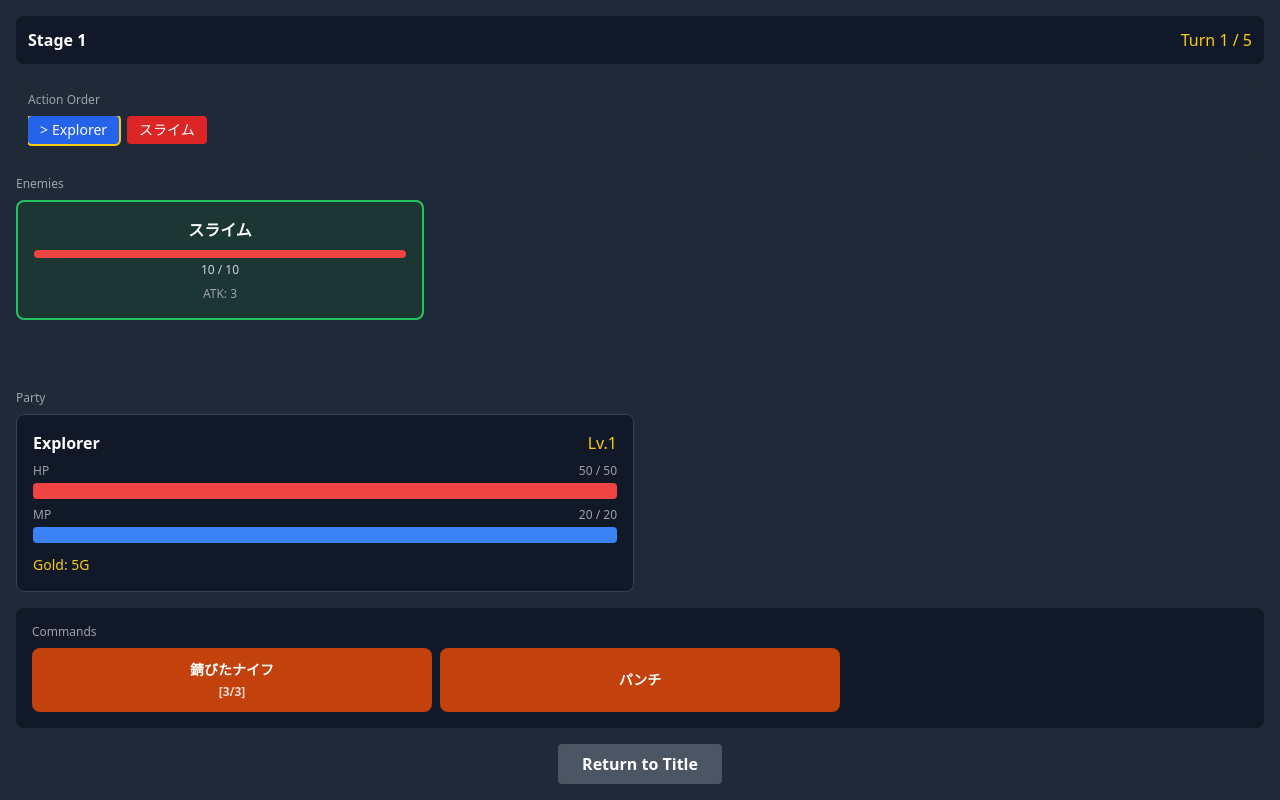
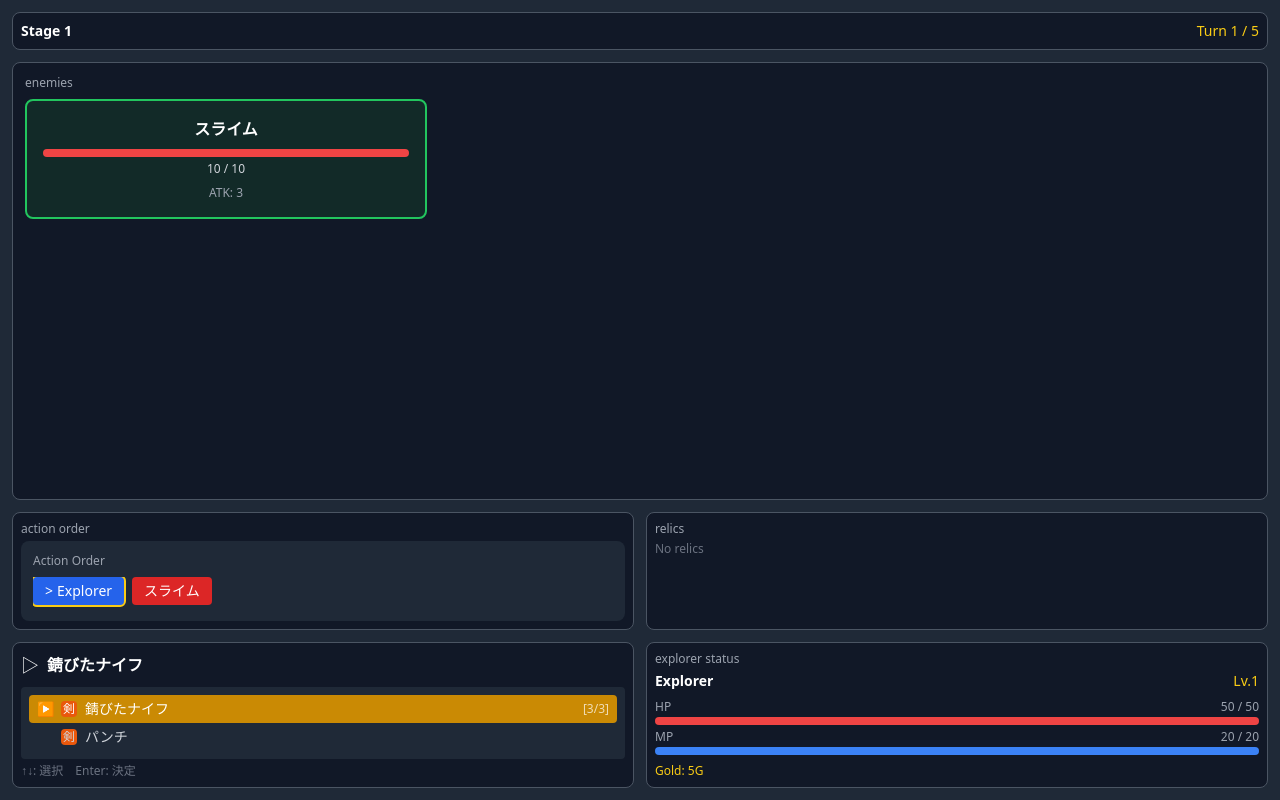
Before and after one commit to wakepon/RogueliteCommandBattleJS, a React (Vite) app: page / in a window 1280 px wide. Both pictures are taken after a click on the button "Start". Built offline with nearby package versions, Linux system fonts and the light colour scheme.

Commit message:
UIレイアウト修正

```diff
--- a/src/Components/Battle/BattleScreen.tsx
+++ b/src/Components/Battle/BattleScreen.tsx
@@ -6,7 +6,7 @@ import { PlayerStatus } from './PlayerStatus'
 import { EnemyDisplay } from './EnemyDisplay'
 import { TurnIndicator } from './TurnIndicator'
 import { CommandList } from './CommandList'
-import { TargetSelector } from './TargetSelector'
+import { TargetSelector, getTargetSelectionState } from './TargetSelector'
 import { DamagePopup } from './DamagePopup'
 
 // 敵ターンをスキップするまでの遅延（ミリ秒）
@@ -72,10 +72,10 @@ export function BattleScreen() {
   const isSelectingTarget = selectedCommand !== null
 
   return (
-    <div className="min-h-screen bg-gray-800 p-4 flex flex-col">
-      {/* ヘッダー: ステージ情報 */}
-      <div className="bg-gray-900 p-3 rounded-lg mb-4">
-        <div className="flex justify-between items-center text-white">
+    <div className="min-h-screen bg-gray-800 p-3 flex flex-col">
+      {/* 1. ステージ情報（上部バー） */}
+      <div className="bg-gray-900 border border-gray-600 p-2 rounded-lg mb-3">
+        <div className="flex justify-between items-center text-white text-sm">
           <span className="font-bold">Stage {run.currentStage}</span>
           <span className="text-yellow-400">
             Turn {turn} / {turnLimit}
@@ -83,32 +83,31 @@ export function BattleScreen() {
         </div>
       </div>
 
-      {/* 行動順表示 */}
-      <div className="mb-4">
-        <TurnIndicator
-          actionQueue={actionQueue}
-          currentActorIndex={currentActorIndex}
-          party={party}
-          enemies={enemies}
-        />
-      </div>
+      {/* 2. 敵エリア（大きなメインエリア） */}
+      <div className="flex-1 bg-gray-900 border border-gray-600 p-3 rounded-lg mb-3 relative min-h-[200px]">
+        <div className="text-xs text-gray-400 mb-2">enemies</div>
+        <div className="grid grid-cols-2 md:grid-cols-3 gap-3">
+          {enemies.map((enemy) => {
+            // ターゲット選択中の場合、選択状態を取得
+            const { isSelected, isHighlighted } = isSelectingTarget
+              ? getTargetSelectionState(enemy, selectedTargetId, selectedCommand.targetType)
+              : { isSelected: false, isHighlighted: false }
 
-      {/* 敵エリア */}
-      <div className="flex-1 mb-4 relative">
-        <div className="text-xs text-gray-400 mb-2">Enemies</div>
-        <div className="grid grid-cols-2 md:grid-cols-3 gap-3">
-          {enemies.map((enemy) => (
+            return (
               <EnemyDisplay
                 key={enemy.instanceId}
                 enemy={enemy}
                 isCurrentActor={isEnemyCurrent(enemy)}
+                isTargetSelected={isSelected}
+                isTargetHighlighted={isHighlighted}
+                onSelect={isSelectingTarget && enemy.currentHp > 0 ? () => selectTarget(enemy.instanceId) : undefined}
               />
-          ))}
+            )
+          })}
         </div>
 
         {/* ダメージポップアップ */}
         {damagePopups.map((popup) => {
-          // targetIdから敵のインデックスを取得
           const targetIndex = enemies.findIndex(e => e.instanceId === popup.targetId)
           if (targetIndex === -1) return null
 
@@ -124,22 +123,44 @@ export function BattleScreen() {
         })}
       </div>
 
-      {/* プレイヤーステータス */}
-      <div className="mb-4">
-        <div className="text-xs text-gray-400 mb-2">Party</div>
-        <div className="grid grid-cols-1 md:grid-cols-2 gap-3">
-          {party.map(explorer => (
-            <PlayerStatus
-              key={explorer.id}
-              explorer={explorer}
-              gold={gold}
+      {/* 3. 行動順 | レリック（横並び） */}
+      <div className="grid grid-cols-2 gap-3 mb-3">
+        {/* 行動順 */}
+        <div className="bg-gray-900 border border-gray-600 p-2 rounded-lg">
+          <div className="text-xs text-gray-400 mb-1">action order</div>
+          <TurnIndicator
+            actionQueue={actionQueue}
+            currentActorIndex={currentActorIndex}
+            party={party}
+            enemies={enemies}
           />
-          ))}
+        </div>
+
+        {/* レリック（プレースホルダー - Slice 6で実装） */}
+        <div className="bg-gray-900 border border-gray-600 p-2 rounded-lg">
+          <div className="text-xs text-gray-400 mb-1">relics</div>
+          <div className="flex gap-1 flex-wrap">
+            {run.relics.length === 0 ? (
+              <span className="text-gray-500 text-xs">No relics</span>
+            ) : (
+              run.relics.map((relicId, index) => (
+                <div
+                  key={`relic-${index}`}
+                  className="w-8 h-8 bg-gray-700 rounded flex items-center justify-center text-xs text-white"
+                  title={relicId}
+                >
+                  ?
+                </div>
+              ))
+            )}
+          </div>
         </div>
       </div>
 
-      {/* コマンド選択エリア */}
-      <div className="mb-4">
+      {/* 4. コマンド | 探索者ステータス（横並び） */}
+      <div className="grid grid-cols-2 gap-3">
+        {/* コマンド選択 */}
+        <div className="bg-gray-900 border border-gray-600 p-2 rounded-lg">
           <CommandList
             commands={allCommands}
             availableCommands={availableCommands}
@@ -149,19 +170,23 @@ export function BattleScreen() {
           />
         </div>
 
-      {/* フッター */}
-      <div className="flex justify-center">
-        <Button variant="secondary" onClick={returnToTitle}>
-          Return to Title
-        </Button>
+        {/* 探索者ステータス */}
+        <div className="bg-gray-900 border border-gray-600 p-2 rounded-lg">
+          <div className="text-xs text-gray-400 mb-1">explorer status</div>
+          <PlayerStatus
+            explorer={explorer}
+            gold={gold}
+          />
+        </div>
       </div>
 
-      {/* ターゲット選択モーダル */}
+      {/* ターゲット選択ロジック（UIなし） */}
       {isSelectingTarget && (
         <TargetSelector
           enemies={enemies}
           selectedTargetId={selectedTargetId}
           targetType={selectedCommand.targetType}
+          columns={2}
           onSelectTarget={selectTarget}
           onConfirm={executeCommand}
           onCancel={cancelCommand}
--- a/src/Components/Battle/CommandList.tsx
+++ b/src/Components/Battle/CommandList.tsx
@@ -1,28 +1,21 @@
+import { useState, useEffect, useCallback } from 'react'
 import { ExplorerWeapon, WeaponInstance } from '../../Lib/Types/Weapon'
 import { SpellInstance } from '../../Lib/Types/Spell'
 
 interface CommandListProps {
-  commands: (ExplorerWeapon | SpellInstance)[]  // 全てのコマンド（武器+魔法）
-  availableCommands: (ExplorerWeapon | SpellInstance)[]  // 使用可能なコマンド
+  commands: (ExplorerWeapon | SpellInstance)[]
+  availableCommands: (ExplorerWeapon | SpellInstance)[]
   selectedCommand: ExplorerWeapon | SpellInstance | null
   onSelectCommand: (command: ExplorerWeapon | SpellInstance) => void
-  disabled: boolean  // プレイヤーターンでない場合はtrue
+  disabled: boolean
 }
 
 // コマンドが使用可能かどうかを判定
-function isCommandAvailable(
+function isCommandAvailableCheck(
   command: ExplorerWeapon | SpellInstance,
   availableCommands: (ExplorerWeapon | SpellInstance)[]
 ): boolean {
   return availableCommands.some(c => c.id === command.id)
-}
-
-// コマンドが選択中かどうかを判定
-function isCommandSelected(
-  command: ExplorerWeapon | SpellInstance,
-  selectedCommand: ExplorerWeapon | SpellInstance | null
-): boolean {
-  return selectedCommand?.id === command.id
 }
 
 // 武器かどうかを判定
@@ -33,30 +26,14 @@ function isWeapon(command: ExplorerWeapon | SpellInstance): command is ExplorerW
 // 残り使用回数の表示
 function getUsesDisplay(command: ExplorerWeapon | SpellInstance): string {
   if (isWeapon(command)) {
-    // パンチ（maxUses === null）は無限
     if (command.maxUses === null) {
       return ''
     }
-    // 武器インスタンス
     const weapon = command as WeaponInstance
     return `[${weapon.currentUses}/${weapon.maxUses}]`
   }
-  // 魔法はMP消費を表示
   const spell = command as SpellInstance
   return `${spell.mpCost}MP`
-}
-
-// コマンドカテゴリに応じた色
-function getCommandColor(command: ExplorerWeapon | SpellInstance, isAvailable: boolean): string {
-  if (!isAvailable) {
-    return 'bg-gray-600 text-gray-400'
-  }
-
-  if (isWeapon(command)) {
-    return 'bg-orange-700 hover:bg-orange-600 text-white'
-  }
-  // 魔法
-  return 'bg-purple-700 hover:bg-purple-600 text-white'
 }
 
 export function CommandList({
@@ -66,37 +43,144 @@ export function CommandList({
   onSelectCommand,
   disabled,
 }: CommandListProps) {
+  // カーソル位置
+  const [cursorIndex, setCursorIndex] = useState(0)
+
+  // 使用可能なコマンドのインデックスリスト
+  const availableIndices = commands
+    .map((cmd, idx) => ({ cmd, idx }))
+    .filter(({ cmd }) => isCommandAvailableCheck(cmd, availableCommands))
+    .map(({ idx }) => idx)
+
+  // カーソル位置が有効範囲外なら調整
+  useEffect(() => {
+    if (availableIndices.length > 0 && !availableIndices.includes(cursorIndex)) {
+      setCursorIndex(availableIndices[0])
+    }
+  }, [availableIndices, cursorIndex])
+
+  // コマンドが確定されたらカーソルをそこに合わせる
+  useEffect(() => {
+    if (selectedCommand) {
+      const idx = commands.findIndex(c => c.id === selectedCommand.id)
+      if (idx !== -1) {
+        setCursorIndex(idx)
+      }
+    }
+  }, [selectedCommand, commands])
+
+  // キーボード操作
+  const handleKeyDown = useCallback((e: KeyboardEvent) => {
+    if (disabled || availableIndices.length === 0) return
+
+    const currentAvailableIdx = availableIndices.indexOf(cursorIndex)
+
+    switch (e.key) {
+      case 'ArrowUp':
+      case 'w':
+      case 'W':
+        e.preventDefault()
+        if (currentAvailableIdx > 0) {
+          setCursorIndex(availableIndices[currentAvailableIdx - 1])
+        } else {
+          // 最初から最後へループ
+          setCursorIndex(availableIndices[availableIndices.length - 1])
+        }
+        break
+
+      case 'ArrowDown':
+      case 's':
+      case 'S':
+        e.preventDefault()
+        if (currentAvailableIdx < availableIndices.length - 1) {
+          setCursorIndex(availableIndices[currentAvailableIdx + 1])
+        } else {
+          // 最後から最初へループ
+          setCursorIndex(availableIndices[0])
+        }
+        break
+
+      case 'Enter':
+      case ' ':
+        e.preventDefault()
+        if (availableIndices.includes(cursorIndex)) {
+          onSelectCommand(commands[cursorIndex])
+        }
+        break
+    }
+  }, [disabled, availableIndices, cursorIndex, commands, onSelectCommand])
+
+  // キーボードイベントのリスナー登録
+  useEffect(() => {
+    // ターゲット選択中（selectedCommand != null）はCommandListのキー操作を無効化
+    if (selectedCommand !== null) return
+
+    window.addEventListener('keydown', handleKeyDown)
+    return () => window.removeEventListener('keydown', handleKeyDown)
+  }, [handleKeyDown, selectedCommand])
+
+  // カーソル位置のコマンド名
+  const cursorCommand = commands[cursorIndex]
+  const displayName = cursorCommand?.name || ''
+
   return (
-    <div className="bg-gray-900 p-4 rounded-lg">
-      <div className="text-xs text-gray-400 mb-2">Commands</div>
-      <div className="grid grid-cols-2 md:grid-cols-3 gap-2">
-        {commands.map((command) => {
-          const isAvailable = !disabled && isCommandAvailable(command, availableCommands)
-          const isSelected = isCommandSelected(command, selectedCommand)
-          const colorClass = getCommandColor(command, isAvailable)
+    <div>
+      {/* 選択中コマンド表示 */}
+      <div className="flex items-center gap-2 mb-2 text-white">
+        <span className="text-lg">▷</span>
+        <span className="font-bold">{displayName}</span>
+      </div>
+
+      {/* コマンドリスト（縦並び） */}
+      <div className="bg-gray-800 rounded p-2 max-h-32 overflow-y-auto">
+        {commands.map((command, index) => {
+          const isAvailable = !disabled && isCommandAvailableCheck(command, availableCommands)
+          const isCursor = index === cursorIndex
           const usesDisplay = getUsesDisplay(command)
 
           return (
-            <button
+            <div
               key={command.id}
-              onClick={() => onSelectCommand(command)}
-              disabled={!isAvailable}
+              onClick={() => {
+                if (isAvailable) {
+                  setCursorIndex(index)
+                  onSelectCommand(command)
+                }
+              }}
               className={`
-                p-3 rounded-lg font-bold text-sm transition-all
-                ${colorClass}
-                ${isSelected ? 'ring-2 ring-yellow-400' : ''}
-                ${!isAvailable ? 'cursor-not-allowed opacity-50' : ''}
+                flex items-center gap-2 px-2 py-1 rounded cursor-pointer text-sm
+                ${isCursor ? 'bg-yellow-600 text-white' : 'text-gray-300'}
+                ${!isAvailable ? 'opacity-40 cursor-not-allowed' : 'hover:bg-gray-700'}
               `}
             >
-              <div className="truncate">{command.name}</div>
+              {/* カーソルインジケーター */}
+              <span className={`w-4 ${isCursor ? 'text-white' : 'text-transparent'}`}>
+                ▶
+              </span>
+
+              {/* コマンドカテゴリアイコン */}
+              <span className={`
+                w-4 h-4 rounded text-xs flex items-center justify-center
+                ${isWeapon(command) ? 'bg-orange-600' : 'bg-purple-600'}
+              `}>
+                {isWeapon(command) ? '剣' : '魔'}
+              </span>
+
+              {/* コマンド名 */}
+              <span className="flex-1">{command.name}</span>
+
+              {/* 使用回数/MP */}
               {usesDisplay && (
-                <div className="text-xs mt-1 opacity-80">
-                  {usesDisplay}
-                </div>
+                <span className="text-xs opacity-70">{usesDisplay}</span>
               )}
-            </button>
+            </div>
           )
         })}
+      </div>
+
+      {/* 操作説明 */}
+      <div className="text-xs text-gray-500 mt-1">
+        ↑↓: 選択　Enter: 決定
       </div>
     </div>
   )
--- a/src/Components/Battle/PlayerStatus.tsx
+++ b/src/Components/Battle/PlayerStatus.tsx
@@ -8,15 +8,16 @@ interface PlayerStatusProps {
 
 export function PlayerStatus({ explorer, gold }: PlayerStatusProps) {
   return (
-    <div className="bg-gray-900 p-4 rounded-lg border border-gray-700">
+    <div>
+      {/* 名前とレベル */}
       <div className="flex justify-between items-center mb-2">
-        <span className="text-white font-bold">{explorer.name}</span>
-        <span className="text-yellow-400">Lv.{explorer.level}</span>
+        <span className="text-white font-bold text-sm">{explorer.name}</span>
+        <span className="text-yellow-400 text-sm">Lv.{explorer.level}</span>
       </div>
 
       {/* HP */}
-      <div className="mb-2">
-        <div className="flex justify-between text-xs text-gray-400 mb-1">
+      <div className="mb-1">
+        <div className="flex justify-between text-xs text-gray-400 mb-0.5">
           <span>HP</span>
           <span>{explorer.hp} / {explorer.maxHp}</span>
         </div>
@@ -25,13 +26,13 @@ export function PlayerStatus({ explorer, gold }: PlayerStatusProps) {
           max={explorer.maxHp}
           color="red"
           showText={false}
-          size="md"
+          size="sm"
         />
       </div>
 
       {/* MP */}
-      <div className="mb-3">
-        <div className="flex justify-between text-xs text-gray-400 mb-1">
+      <div className="mb-2">
+        <div className="flex justify-between text-xs text-gray-400 mb-0.5">
           <span>MP</span>
           <span>{explorer.mp} / {explorer.maxMp}</span>
         </div>
@@ -40,18 +41,18 @@ export function PlayerStatus({ explorer, gold }: PlayerStatusProps) {
           max={explorer.maxMp}
           color="blue"
           showText={false}
-          size="md"
+          size="sm"
         />
       </div>
 
       {/* ゴールド */}
-      <div className="text-yellow-400 text-sm">
+      <div className="text-yellow-400 text-xs">
         Gold: {gold}G
       </div>
 
       {/* バフ/デバフ表示 */}
       {(explorer.battleBuffs.length > 0 || explorer.battleDebuffs.length > 0) && (
-        <div className="flex gap-1 mt-2 flex-wrap">
+        <div className="flex gap-1 mt-1 flex-wrap">
           {explorer.battleBuffs.map((buff) => (
             <BuffIcon key={`buff-${buff.type}-${buff.value}`} buff={buff} />
           ))}
--- a/src/Components/Battle/TargetSelector.tsx
+++ b/src/Components/Battle/TargetSelector.tsx
@@ -1,11 +1,12 @@
+import { useState, useEffect, useCallback, useMemo, useRef } from 'react'
 import { EnemyInstance } from '../../Lib/Types/Enemy'
 import { TargetType } from '../../Lib/Types/Command'
-import { Button } from '../Common/Button'
 
 interface TargetSelectorProps {
   enemies: EnemyInstance[]
   selectedTargetId: string | null
   targetType: TargetType
+  columns?: number
   onSelectTarget: (targetId: string) => void
   onConfirm: () => void
   onCancel: () => void
@@ -16,103 +17,165 @@ function isEnemySelectable(enemy: EnemyInstance): boolean {
   return enemy.currentHp > 0
 }
 
-// enemyAllの場合、全敵が選択対象
-function isEnemyHighlighted(
-  enemy: EnemyInstance,
-  selectedTargetId: string | null,
-  targetType: TargetType
-): boolean {
-  if (!isEnemySelectable(enemy)) {
-    return false
-  }
-
-  if (targetType === 'enemyAll') {
-    return true
-  }
-
-  return enemy.instanceId === selectedTargetId
-}
-
 export function TargetSelector({
   enemies,
   selectedTargetId,
   targetType,
+  columns = 2,
   onSelectTarget,
   onConfirm,
   onCancel,
 }: TargetSelectorProps) {
-  // enemyAllの場合は確定ボタンを即座に有効化
-  const canConfirm = targetType === 'enemyAll' || selectedTargetId !== null
+  // 選択可能な敵のリスト（メモ化）
+  const selectableEnemies = useMemo(
+    () => enemies.filter(isEnemySelectable),
+    [enemies]
+  )
 
-  // enemyAllの場合、自動的に最初の生存敵を選択（ターゲットIDは必要ないが形式上）
-  const handleConfirm = () => {
-    if (targetType === 'enemyAll' && selectedTargetId === null) {
-      // 最初の生存敵のIDを渡す（全体攻撃なのでどれでもOK）
-      const firstAlive = enemies.find(e => e.currentHp > 0)
-      if (firstAlive) {
-        onSelectTarget(firstAlive.instanceId)
+  // カーソル位置（選択可能な敵のインデックス）
+  const [cursorIndex, setCursorIndex] = useState(0)
+
+  // 初期化フラグ
+  const isInitialized = useRef(false)
+
+  // マウント時に最初の敵を選択
+  useEffect(() => {
+    if (!isInitialized.current && selectableEnemies.length > 0) {
+      if (targetType !== 'enemyAll') {
+        onSelectTarget(selectableEnemies[0].instanceId)
+      }
+      isInitialized.current = true
+    }
+  }, [selectableEnemies, targetType, onSelectTarget])
+
+  // カーソル位置のRef（循環依存を防ぐため）
+  const prevCursorIndex = useRef(cursorIndex)
+
+  // selectedTargetIdが変更されたらカーソル位置を同期
+  // 注意: cursorIndexを依存配列から除外し、refで現在値を参照する
+  useEffect(() => {
+    if (selectedTargetId) {
+      const idx = selectableEnemies.findIndex(e => e.instanceId === selectedTargetId)
+      if (idx !== -1 && idx !== prevCursorIndex.current) {
+        setCursorIndex(idx)
+        prevCursorIndex.current = idx
+      }
+    }
+  }, [selectedTargetId, selectableEnemies])
+
+  // カーソル移動時にターゲットを選択
+  useEffect(() => {
+    // 初期化後のカーソル移動のみ処理
+    if (isInitialized.current && prevCursorIndex.current !== cursorIndex) {
+      if (targetType !== 'enemyAll' && selectableEnemies[cursorIndex]) {
+        onSelectTarget(selectableEnemies[cursorIndex].instanceId)
+      }
+      prevCursorIndex.current = cursorIndex
+    }
+  }, [cursorIndex, selectableEnemies, targetType, onSelectTarget])
+
+  // 確定処理
+  const handleConfirm = useCallback(() => {
+    if (targetType === 'enemyAll') {
+      // 全体攻撃の場合、最初の生存敵のIDを渡す
+      if (selectableEnemies.length > 0) {
+        onSelectTarget(selectableEnemies[0].instanceId)
       }
     }
     onConfirm()
+  }, [targetType, selectableEnemies, onSelectTarget, onConfirm])
+
+  // キーボード操作
+  const handleKeyDown = useCallback((e: KeyboardEvent) => {
+    switch (e.key) {
+      case 'ArrowLeft':
+      case 'a':
+      case 'A':
+        e.preventDefault()
+        if (targetType !== 'enemyAll' && selectableEnemies.length > 0) {
+          setCursorIndex(prev =>
+            prev > 0 ? prev - 1 : selectableEnemies.length - 1
+          )
+        }
+        break
+
+      case 'ArrowRight':
+      case 'd':
+      case 'D':
+        e.preventDefault()
+        if (targetType !== 'enemyAll' && selectableEnemies.length > 0) {
+          setCursorIndex(prev =>
+            prev < selectableEnemies.length - 1 ? prev + 1 : 0
+          )
+        }
+        break
+
+      case 'ArrowUp':
+      case 'w':
+      case 'W':
+        e.preventDefault()
+        // グリッドを想定して上に移動
+        if (targetType !== 'enemyAll' && selectableEnemies.length > columns) {
+          setCursorIndex(prev => {
+            const newIdx = prev - columns
+            return newIdx >= 0 ? newIdx : prev
+          })
+        }
+        break
+
+      case 'ArrowDown':
+      case 's':
+      case 'S':
+        e.preventDefault()
+        // グリッドを想定して下に移動
+        if (targetType !== 'enemyAll' && selectableEnemies.length > columns) {
+          setCursorIndex(prev => {
+            const newIdx = prev + columns
+            return newIdx < selectableEnemies.length ? newIdx : prev
+          })
+        }
+        break
+
+      case 'Enter':
+      case ' ':
+        e.preventDefault()
+        handleConfirm()
+        break
+
+      case 'Escape':
+      case 'Backspace':
+        e.preventDefault()
+        onCancel()
+        break
+    }
+  }, [targetType, selectableEnemies, columns, onCancel, handleConfirm])
+
+  // キーボードイベントのリスナー登録
+  useEffect(() => {
+    window.addEventListener('keydown', handleKeyDown)
+    return () => window.removeEventListener('keydown', handleKeyDown)
+  }, [handleKeyDown])
+
+  // このコンポーネントはUIを持たない（ロジックのみ）
+  return null
+}
+
+// ターゲット選択状態を判定するヘルパー関数をエクスポート
+export function getTargetSelectionState(
+  enemy: EnemyInstance,
+  selectedTargetId: string | null,
+  targetType: TargetType
+): { isSelected: boolean; isHighlighted: boolean } {
+  const isSelectable = isEnemySelectable(enemy)
+
+  if (!isSelectable) {
+    return { isSelected: false, isHighlighted: false }
   }
 
-  return (
-    <div className="fixed inset-0 bg-black/50 flex items-center justify-center z-50">
-      <div className="bg-gray-800 p-4 rounded-lg max-w-lg w-full mx-4">
-        <div className="text-white text-center mb-4 font-bold">
-          {targetType === 'enemyAll' ? '全体攻撃' : 'ターゲットを選択'}
-        </div>
+  if (targetType === 'enemyAll') {
+    return { isSelected: false, isHighlighted: true }
+  }
 
-        {/* 敵リスト */}
-        <div className="grid grid-cols-2 gap-3 mb-4">
-          {enemies.map((enemy) => {
-            const selectable = isEnemySelectable(enemy)
-            const highlighted = isEnemyHighlighted(enemy, selectedTargetId, targetType)
-
-            return (
-              <button
-                key={enemy.instanceId}
-                onClick={() => selectable && onSelectTarget(enemy.instanceId)}
-                disabled={!selectable}
-                className={`
-                  p-4 rounded-lg border-2 transition-all text-left
-                  ${highlighted
-                    ? 'border-yellow-400 bg-yellow-400/20'
-                    : selectable
-                      ? 'border-gray-600 bg-gray-700 hover:border-gray-500'
-                      : 'border-gray-700 bg-gray-800 opacity-50 cursor-not-allowed'
-                  }
-                `}
-              >
-                <div className="text-white font-bold mb-1">{enemy.name}</div>
-                <div className="text-sm text-gray-400">
-                  HP: {enemy.currentHp} / {enemy.hp}
-                </div>
-                {enemy.currentHp <= 0 && (
-                  <div className="text-red-400 text-xs mt-1">DEFEATED</div>
-                )}
-              </button>
-            )
-          })}
-        </div>
-
-        {/* アクションボタン */}
-        <div className="flex gap-3 justify-center">
-          <Button
-            variant="secondary"
-            onClick={onCancel}
-          >
-            キャンセル
-          </Button>
-          <Button
-            variant="primary"
-            onClick={handleConfirm}
-            disabled={!canConfirm}
-          >
-            確定
-          </Button>
-        </div>
-      </div>
-    </div>
-  )
+  const isSelected = enemy.instanceId === selectedTargetId
+  return { isSelected, isHighlighted: false }
 }
```
Also changed, not shown: src/Components/Battle/EnemyDisplay.tsx (+24 -2 lines). Lines whose indentation alone changed are shown as unchanged.
